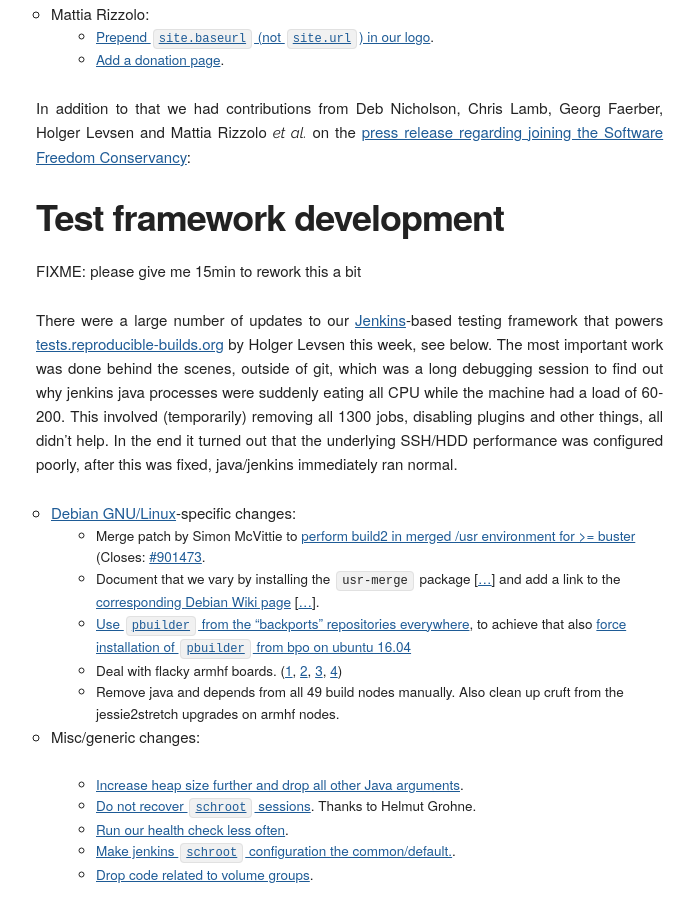
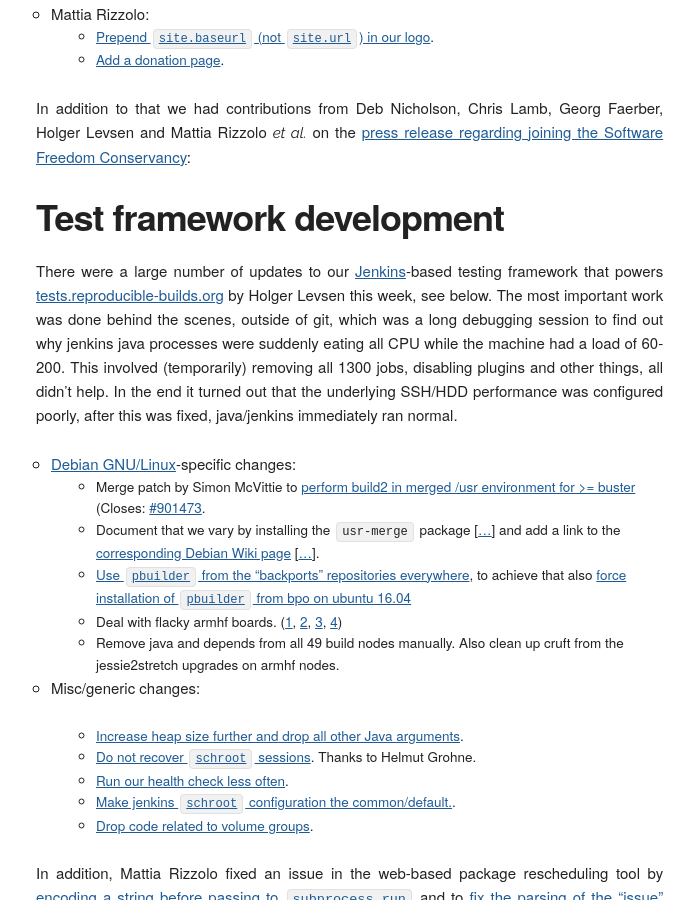
Before and after one commit to prototypefund/reproducible-website, a Jekyll site: the page built from _blog/posts/185.md, in a window 1280 px wide and 900 px high, scrolled down 3477 px. Shown: the whole window, without its empty margins (124-819 px from the left). Built offline with Jekyll 4.4.1, drawn with Linux system fonts in a browser that asks for light colours; some web fonts are replaced.

Commit message:
185: drop my FIXME blocker
Signed-off-by: Holger Levsen <holger@layer-acht.org>

```diff
--- a/_blog/posts/185.md
+++ b/_blog/posts/185.md
@@ -106,7 +106,6 @@
 
 Test framework development
 --------------------------
-FIXME: please give me 15min to rework this a bit
 
 There were a large number of updates to our [Jenkins](https://jenkins.io/)-based testing framework that powers [tests.reproducible-builds.org](tests.reproducible-builds.org) by Holger Levsen this week, see below. The most important work was done behind the scenes, outside of git, which was a long debugging session to find out why jenkins java processes were suddenly eating all CPU while the machine had a load of 60-200. This involved (temporarily) removing all 1300 jobs, disabling plugins and other things, all didn't help. In the end it turned out that the underlying SSH/HDD performance was configured poorly, after this was fixed, java/jenkins immediately ran normal.
 
```
